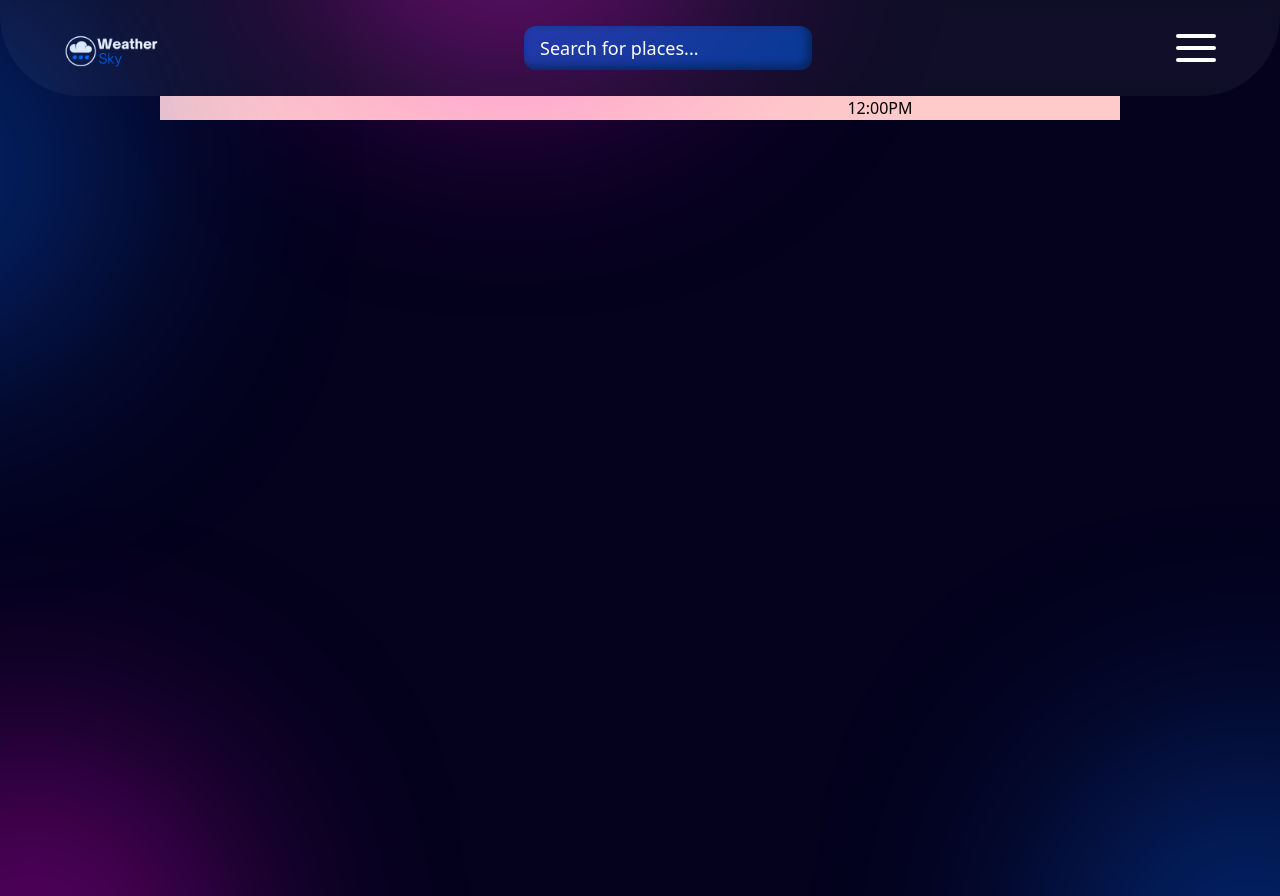
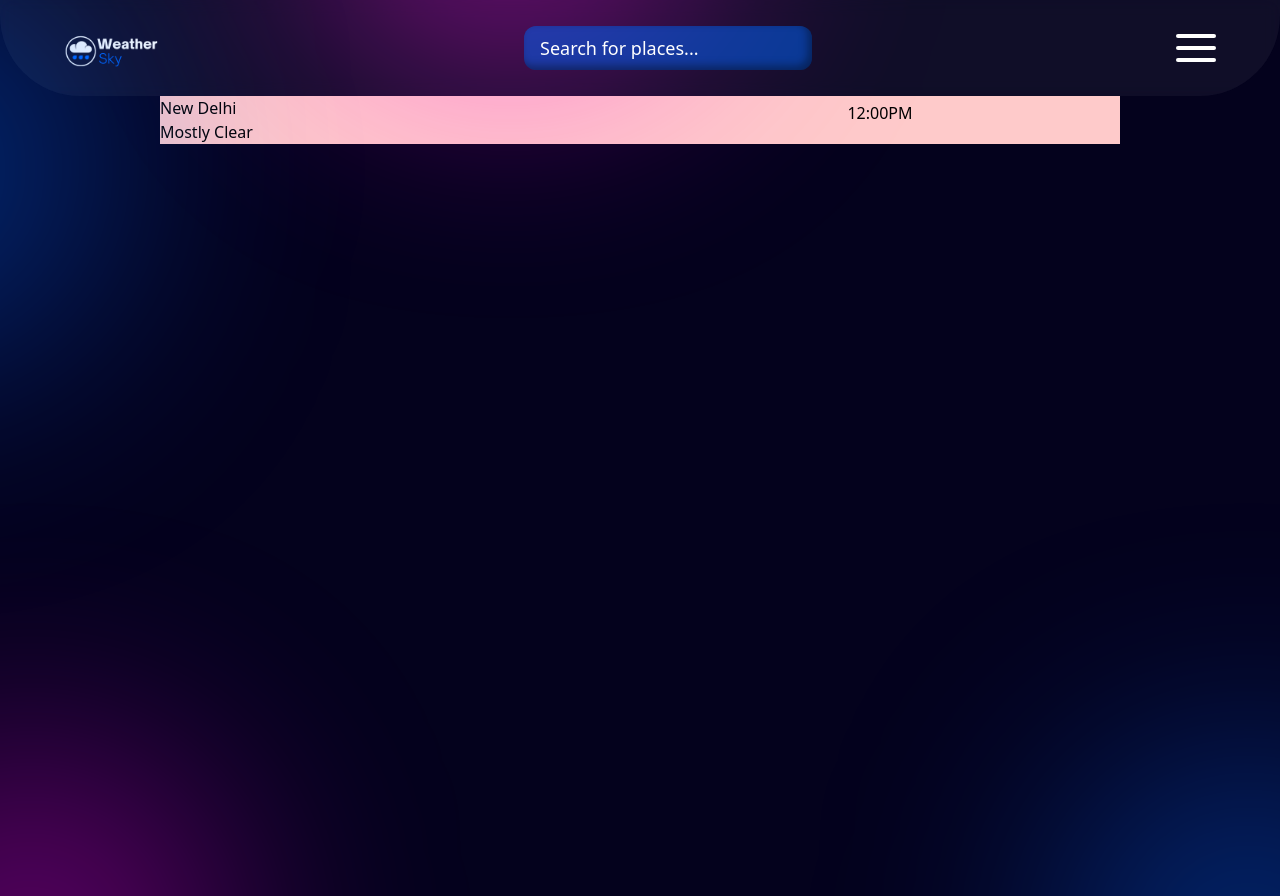
Before and after one commit to invtfl-yuvraj/weathersky, a website built with Vite: page index.html in a window 1280 px wide. Built offline with nearby package versions, Linux system fonts and the light colour scheme.

Commit message:
Created location showing part

```diff
--- a/index.html
+++ b/index.html
@@ -76,6 +76,12 @@
             <div class="main grid grid-rows-1 grid-cols-2 mx-40 bg-red-200">
                 <!-- location weather -->
                 <div class="flex flex-col">
+                    <!-- location  -->
+                    <div class="">
+                        <h2>New Delhi</h2>
+                        <h3>Mostly Clear</h3>
+                    </div>
+
 
 
 
```
